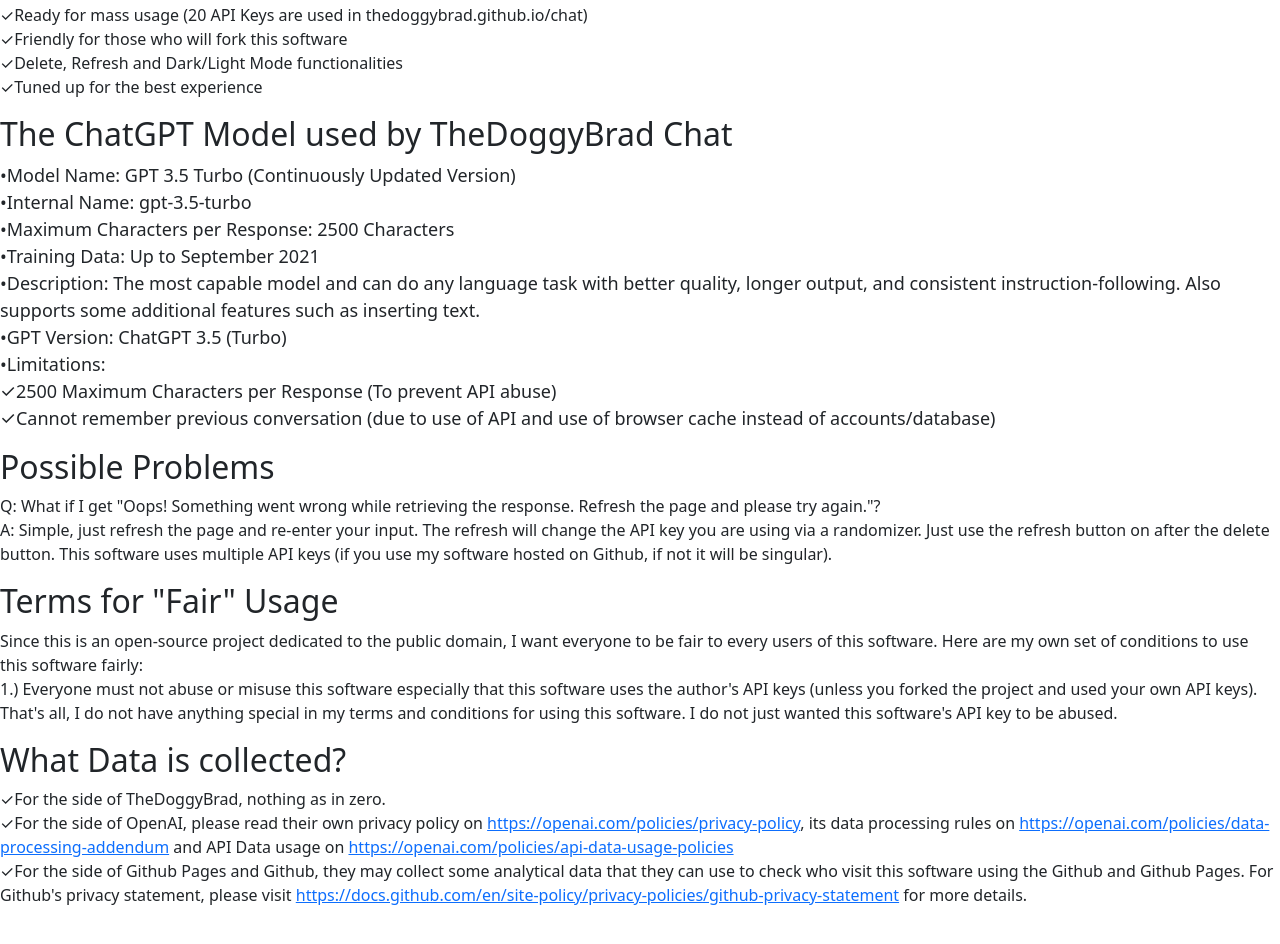
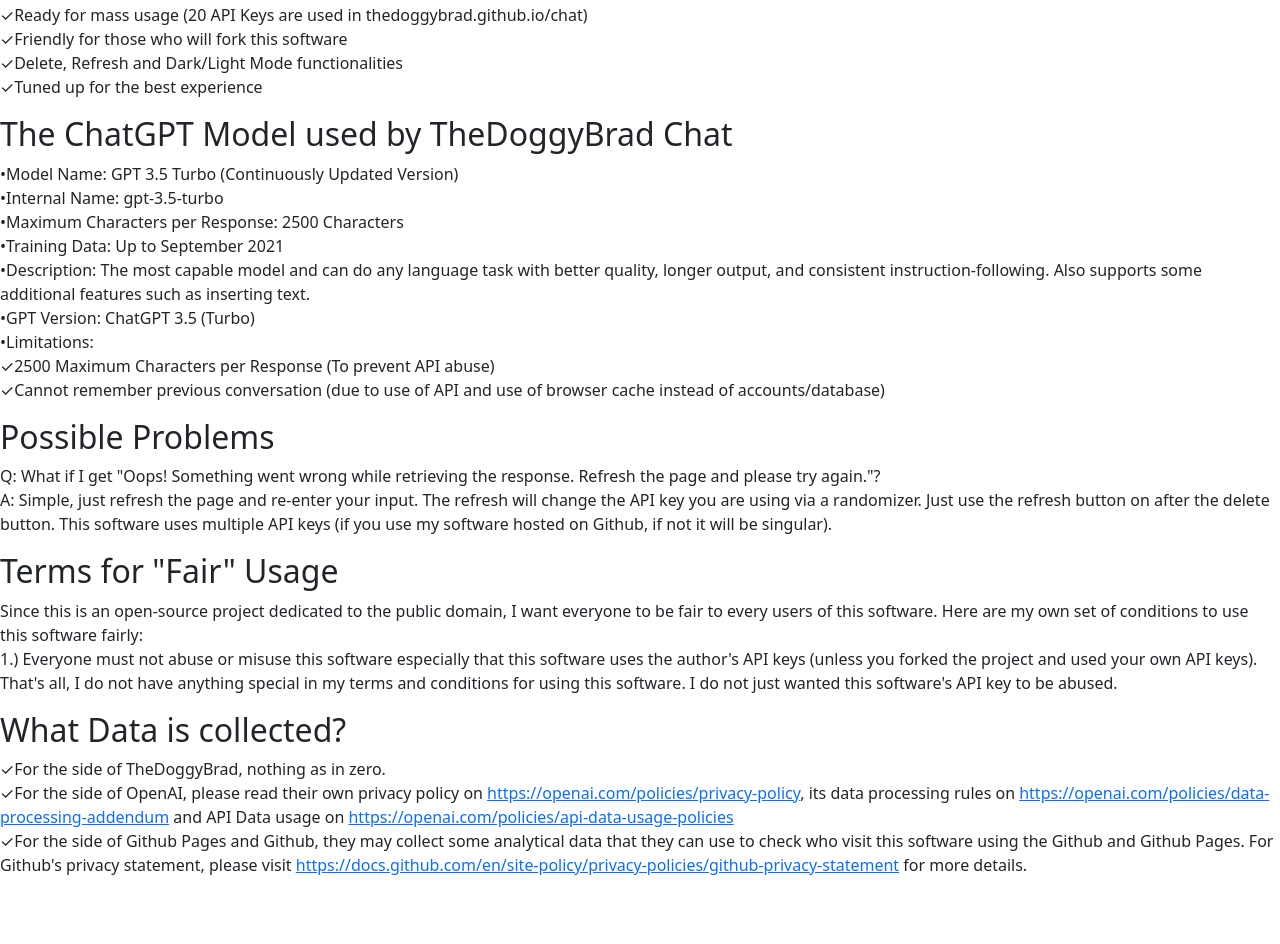
Before and after one commit to thedoggybrad/chat, a plain HTML site: page index.html in a window 1280 px wide. Shown: the part 1117-2061 px from the top of the page. Drawn offline with nearby package versions, Linux system fonts and the light colour scheme.

Commit message:
Update index.html

```diff
--- a/index.html
+++ b/index.html
@@ -21,12 +21,9 @@
   font-size: 16px;
   margin: 4px 2px;
   cursor: pointer;
+}
 
-}
-.model {
-  font-size: 18px;
-  cursor: default;
-}
+
 .footer {
   text-align: center;
   padding: 3px;
@@ -185,7 +182,7 @@ span.onclick = function() {
 <br>
 ✓Tuned up for the best experience</p>
 <h2>The ChatGPT Model used by TheDoggyBrad Chat</h2>
-<p class="model">•Model Name: GPT 3.5 Turbo (Continuously Updated Version)
+<p>•Model Name: GPT 3.5 Turbo (Continuously Updated Version)
 <br>
 •Internal Name: gpt-3.5-turbo
 <br>
```
